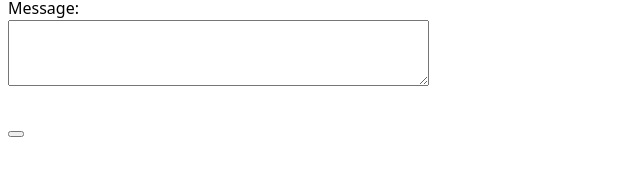
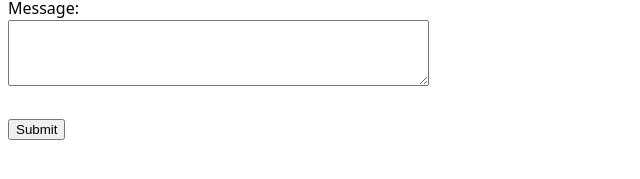
Before and after one commit to AniBoppana/portfolio, a plain HTML site: page contact/index.html in a window 1280 px wide. Shown: the part 351-530 px from the top of the page, without its empty margins (0-640 px from the left). Drawn offline with Linux system fonts and the light colour scheme; files that its build step writes are made by us from their sources.

Commit message:
Update index.html

```diff
--- a/contact/index.html
+++ b/contact/index.html
@@ -23,7 +23,7 @@
         <input type="text" id="subject" name="subject"><br><br>
         <label for="message">Message:</label><br>
         <textarea id="message" name="message" rows="4" cols="50"></textarea><br><br>
-        <button> </button>
+        <button type="submit">Submit</button>
     </form>
 </body>
 </html>
```
